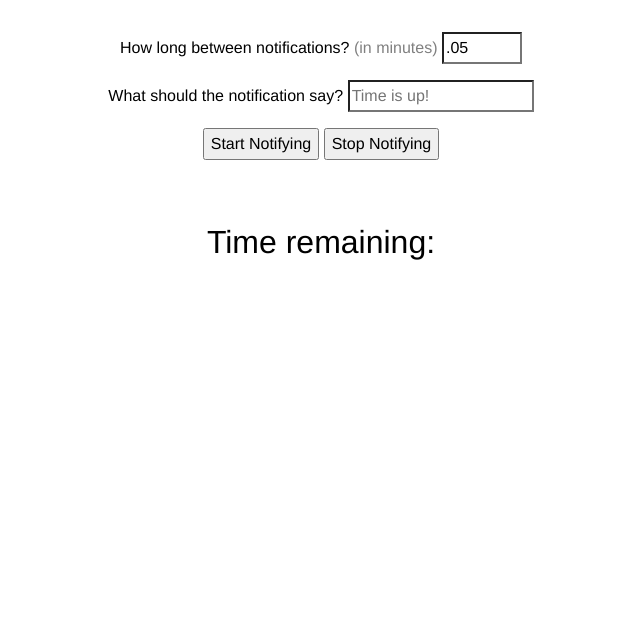
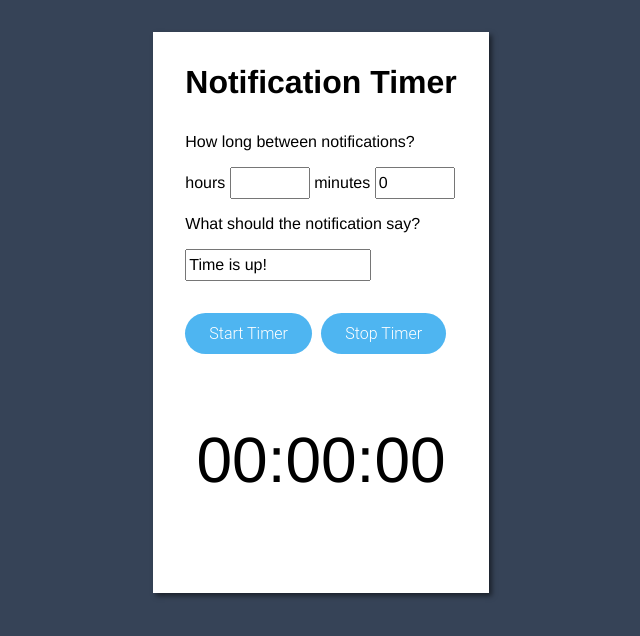
Before and after one commit to rpurton/notification-timer, a plain HTML site: page index.html in a window 1280 px wide. Shown: the whole page, without its empty margins (319-959 px from the left). Drawn offline with Linux system fonts and the light colour scheme.

Commit message:
fixed fields clearing on button press, which interfered with setInterval properly starting - button types were "submit" instead of "button"

```diff
--- a/index.html
+++ b/index.html
@@ -12,23 +12,38 @@
 
 <div class="wrapper">
   <div class="inner">
-    <p>
-      <label for="userminutes">How long between notifications? <span style="color:gray;">(in minutes)</span></label>
-      <input type="number" id="userminutes" value =".05" max="120">
-    </p>
-    <p>
-      <label for="notifytext">What should the notification say?</label>
-      <input type="text" placeholder="Time is up!" id="notifytext">
+    <div class="form-box">
+        <h1>Notification Timer</h1>
 
-      <div id="buttons">
-        <button type="submit" id="userstart" value="start">Start Notifying</button>
-        <button type="submit" id="userstop" value="stop">Stop Notifying</button>
+        <form>
+          <p>How long between notifications?</p>
+              <label for="userhours">hours</label>
+                <input type="number" id="userhours" max="12">
+
+              <label for="userminutes">minutes</label>
+                <input type="number" id="userminutes" max="60" value="0">
+
+          <p>
+            <label for="notifytext">
+              <p>What should the notification say?</p>
+              <p><input type="text" value="Time is up!" id="notifytext"></p>
+            </label>
+          </p>
+
+          <div id="buttons">
+            <button type="button" id="userstart" value="start">
+              Start Timer
+            </button>
+            <button type="button" id="userstop" value="stop">
+              Stop Timer
+            </button>
+          </div>
+      </form>
+
+      <div class="timer-wrap">
+        <p id="timer">00:00:00</p>
       </div>
 
-      <div class="timer-wrap">
-        <p>Time remaining:</p>
-        <p id="timer"></p>
-      </div>
-
+    </div> <!--form-box-->
   </div> <!--inner-->
 </div> <!--wrapper-->
--- a/scripts.js
+++ b/scripts.js
@@ -5,19 +5,27 @@ window.onload = function(){
 
   document.getElementById('buttons').addEventListener('click',function(evt) {
 
-    var userMillis = Math.floor(60000 * document.getElementById('userminutes').value);
-    var seconds = Math.floor(60 * document.getElementById('userminutes').value);
-
     var target = evt.target;
 
     if (target.id === 'userstart') {
+
+    var minutes = parseInt(document.getElementById('userminutes').value);
+    var hours = parseInt(document.getElementById('userhours').value);
+
+    var seconds = minutes * 60;
+    var millis =  minutes * 60000;
 
       //create visual timer in seconds
       counter = setInterval(counterFunc, 1000);
 
       function counterFunc () {
-        document.getElementById('timer').innerHTML = (seconds-1);
-        seconds--
+        //NOTE: somehow display a leading zero
+        //let displaySeconds = (seconds < 10) ? '0' + seconds : seconds;
+        //convert all userinput into seconds, add together, then output appropriately in visual counter
+
+        document.getElementById('timer').innerHTML =
+          "00" + ":" + "00" + ":" + (seconds - 1);
+        seconds--;
         }
 
       //browser request permission from user for notifications and logs result
@@ -29,11 +37,12 @@ window.onload = function(){
       a = setInterval(function(){
           console.log('notify');
           new Notification(document.getElementById('notifytext').value, {
-            body: 'It has been ' + document.getElementById('userminutes').value + ' minutes.',
+            body: 'It has been ' + minutes + ' minutes.',
+            //this needs work to output the correct time entered and plural
           });
-          seconds = Math.floor(60 * document.getElementById('userminutes').value);
+          seconds = 60 * minutes;
           counter;
-        }, userMillis);
+        }, millis);
 
       //end notification interval and visual countdown when stop button is clicked
     } if (target.id === 'userstop') {
--- a/style.css
+++ b/style.css
@@ -1,3 +1,7 @@
+body {
+  background-color: #364357;
+}
+
 * {
   font-family: Helvetica, sans-serif;
   font-size: 1em;
@@ -5,7 +9,6 @@
 }
 
 input {
-  appearance: none;
   font-family: inherit;
   height: 2em;
   margin: 0;
@@ -20,26 +23,73 @@ input {
 .inner {
   align-self: center;
   justify-self: center;
-  text-align: center;
+}
+
+.form-box {
+  background-color:white;
+  padding: 2em;
+  box-shadow: 3px 3px 5px rgba(0,0,0,0.5);
 }
 
 #userminutes {
   width: 5em;
 }
 
+#userhours {
+  width: 5em;
+}
+
 p {
-  margin: 0em 0em 1em 0em;
+  margin-bottom: 1em;
 }
 
 button {
-  height: 2em;
+  cursor: pointer;
+  display: inline-block;
+  padding: 0.7em 1.5em;
+  margin: 1em 0.3em 0.3em 0;
+  border: none;
+  border-radius: 2em;
+  box-sizing: border-box;
+  text-decoration: none;
+  font-family: 'Roboto',sans-serif;
+  font-weight: 300;
+  color: #FFFFFF;
+  background-color: #4eb5f1;
+  text-align: center;
+  transition: all 0.2s;
+}
+
+button:hover {
+  background-color: #4095c6;
+}
+
+button:active {
+  padding: .5em 1.3em;
+  background-color: #364357;
+  font-size: .95em;
+}
+
+@media all and (max-width:30em) {
+  button {
+  display: block;
+  margin: 0.2em auto;
+  }
 }
 
 .timer-wrap {
-  margin:2em 0em 1em 0em;
+  margin-top:2em;
   font-size:2em;
+  display: grid;
+  align-self: center;
+  justify-self: center;
 }
 
 #timer {
-  font-size: 4em;
+  font-size: 2em;
 }
+
+h1 {
+  font-size: 2em;
+  margin-bottom: 1em;
+}
```
